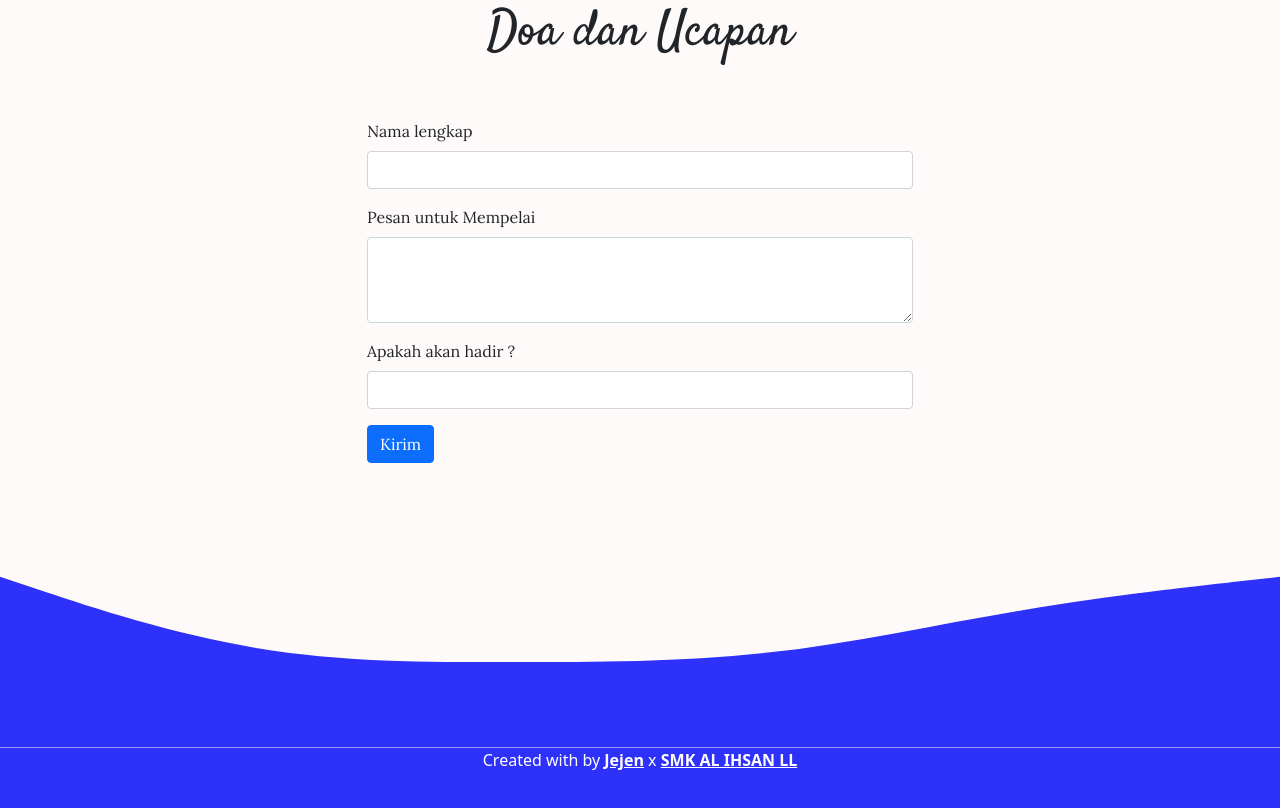
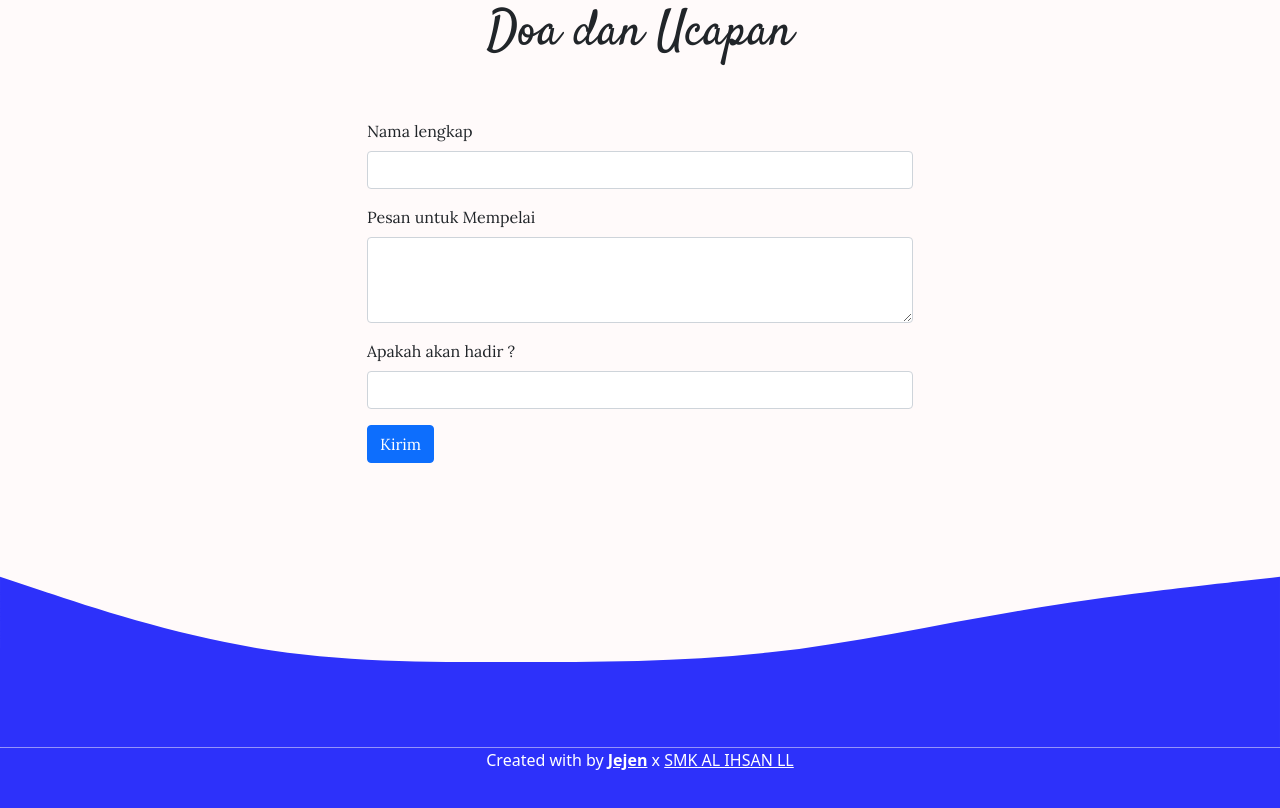
Before and after one commit to jejenadr/Wedding-rosi-dan-yaya, a plain HTML site: page index.html in a window 1280 px wide. Shown: the part 6266-7074 px from the top of the page. Drawn offline with nearby package versions, Linux system fonts and the light colour scheme; some icons are missing.

Commit message:
Update index.html

```diff
--- a/index.html
+++ b/index.html
@@ -410,7 +410,7 @@
     <!-- footer -->
     <footer class="text-white text-center pb-5">
       <div class="ig">
-        <p>Created with <i class="bi bi-bookmark-heart text-white"></i> by <a href="https://www.instagram.com/jejen_adr/" class="text-white fw-bold" target="blank">Jejen</a> x <a href="https://www.instagram.com/smkalihsan_langkaplancar/" class="text-white fw-bold" target="blank">SMK AL IHSAN LL</a></p>
+        <p>Created with <i class="bi bi-bookmark-heart text-white"></i> by <a href="https://www.instagram.com/jejen_adr/" class="text-white fw-bold" target="blank">Jejen</a> x <a href="https://www.instagram.com/smkalihsan_langkaplancar/" class="text-white" target="blank">SMK AL IHSAN LL</a></p>
     </div>
     </footer>
     <!-- akhir footer -->
```
